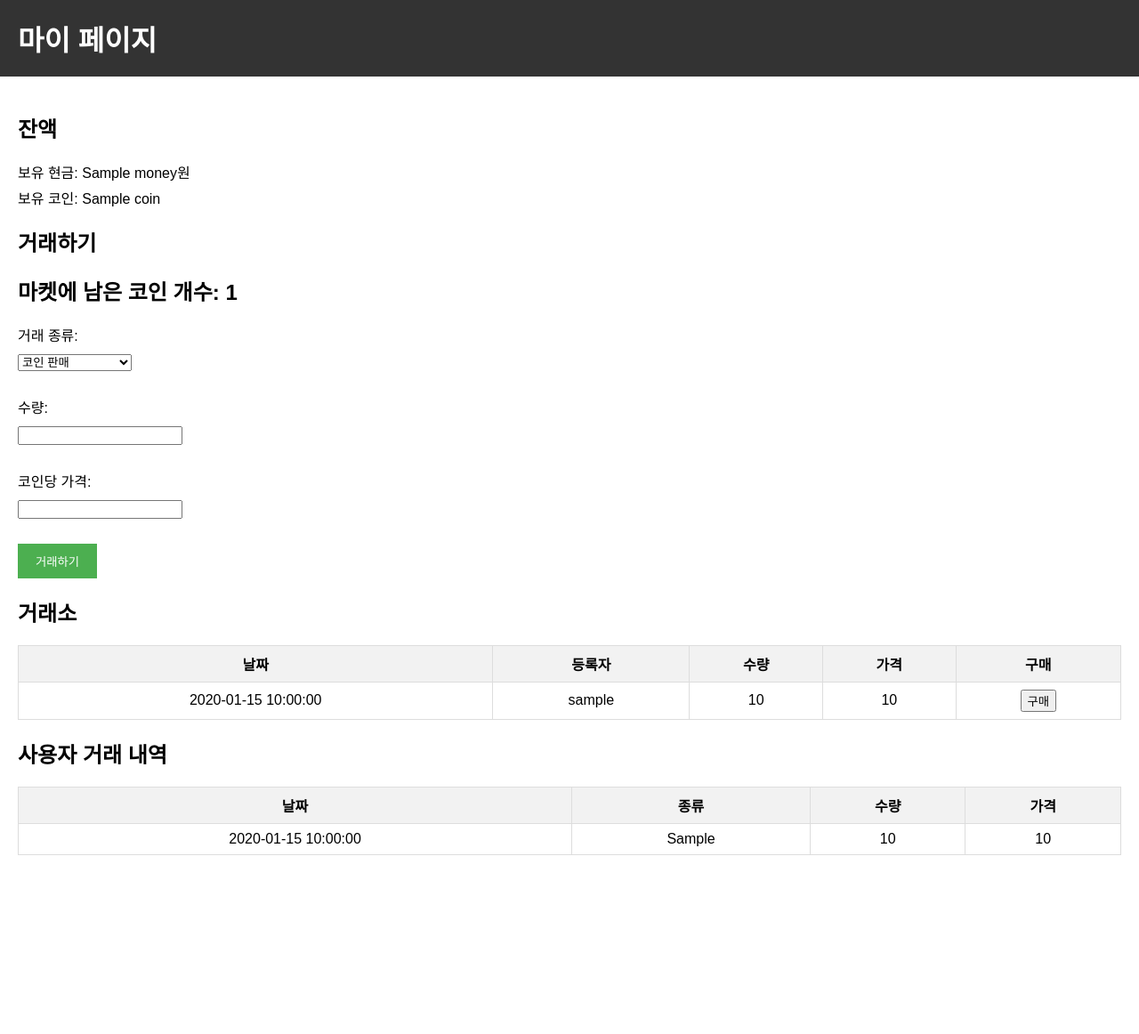
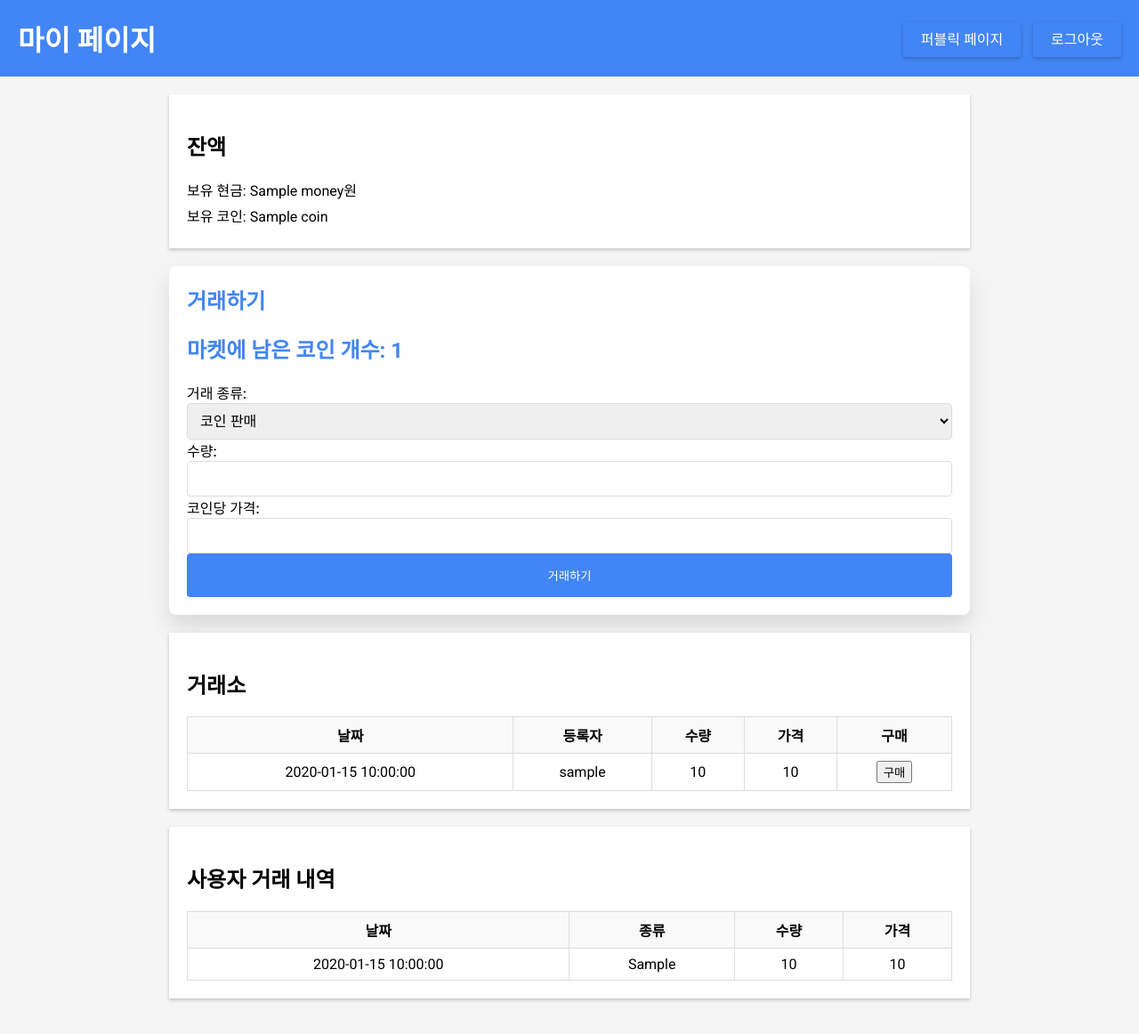
Before and after one commit to Joonw00/Software-Engineering, a Flask app: page /mypage in a window 1280 px wide. Shown: the whole page at 89% size. Before the commit the page ends 961 px from the top, so only its background shows below. Run offline with Flask 3, Linux system fonts and the light colour scheme; the visitor is signed in with stand-in values (Sample User, id 1); a database or web service that is not in the repository returns one stand-in record (values such as "Sample title").

Commit message:
디자인 갈아 엎음

```diff
--- a/routes/user_routes.py
+++ b/routes/user_routes.py
@@ -43,10 +43,10 @@ def login():
 
     # GET 요청에 대한 처리 코드
     return render_template("login.html")
-@user_bp.route("/logout")
+@user_bp.route("/logout", methods=["GET"])
 def logout():
     session.clear()
-    return redirect(url_for("user_bp.login"))
+    return redirect(url_for("user.login"))
 
 @user_bp.route('/mypage', methods=["GET", "POST"])
 def mypage():
--- a/static/css/login.css
+++ b/static/css/login.css
@@ -43,7 +43,7 @@ label {
 
 input[type="text"],
 input[type="password"] {
-    width: 100%;
+    width: 95%;
     padding: 10px;
     border: 1px solid #ccc;
     border-radius: 4px;
--- a/static/css/mypage.css
+++ b/static/css/mypage.css
@@ -1,13 +1,12 @@
-/* styles.css */
-
 body {
-    font-family: Arial, sans-serif;
+    font-family: 'Roboto', sans-serif;
     margin: 0;
     padding: 0;
+    background-color: #f5f5f5;
 }
 
 header {
-    background-color: #333;
+    background-color: #4285f4;
     color: #fff;
     padding: 20px;
 }
@@ -16,12 +15,33 @@ header h1 {
     margin: 0;
 }
 
+.header-button {
+    margin-left: 10px;
+    padding: 10px 20px;
+    background-color: #4285f4;
+    color: #fff;
+    text-decoration: none;
+    transition: 0.3s;
+    box-shadow: 0 2px 4px 0 rgba(0,0,0,0.2);
+    border-radius: 3px;
+}
+
+.header-button:hover {
+    background-color: #2b78e3;
+    box-shadow: 0 4px 8px 0 rgba(0,0,0,0.2);
+}
+
 main {
     padding: 20px;
+    max-width: 900px;
+    margin: auto;
 }
 
 section {
     margin-bottom: 20px;
+    background-color: #fff;
+    padding: 20px;
+    box-shadow: 0px 2px 4px 0px rgba(0,0,0,0.2);
 }
 
 .balance p {
@@ -41,29 +61,54 @@ section {
 }
 
 .transaction-history th {
-    background-color: #f2f2f2;
+    background-color: #f9f9f9;
+}
+.transaction {
+    background: #ffffff;
+    border-radius: 8px;
+    box-shadow: 0 14px 28px rgba(0,0,0,0.1), 0 10px 10px rgba(0,0,0,0.02);
+    padding: 20px;
+    margin-bottom: 20px;
 }
 
-.transaction form {
+.transaction h2 {
+    margin-top: 0;
+    color: #4285f4;
+}
+
+.transaction label {
+    font-weight: 500;
     margin-top: 20px;
 }
 
-.transaction label,
-.transaction input,
-.transaction select,
-.transaction input[type="submit"] {
-    display: block;
-    margin-bottom: 10px;
+.transaction input[type="text"],
+.transaction select {
+    width: 100%;
+    border: 1px solid #ddd;
+    border-radius: 4px;
+    box-sizing: border-box;
+    padding: 10px;
+    font-size: 16px;
+    transition: border 0.3s;
+}
+
+.transaction input[type="text"]:focus,
+.transaction select:focus {
+    border-color: #4285f4;
 }
 
 .transaction input[type="submit"] {
-    background-color: #4caf50;
+    width: 100%;
+    background-color: #4285f4;
     color: #fff;
-    padding: 10px 20px;
+    padding: 15px;
     border: none;
+    border-radius: 4px;
     cursor: pointer;
+    text-transform: uppercase;
+    transition: background-color 0.3s;
 }
 
 .transaction input[type="submit"]:hover {
-    background-color: #45a049;
+    background-color: #2b78e3;
 }
--- a/static/css/signup.css
+++ b/static/css/signup.css
@@ -28,7 +28,7 @@ body {
 
   input[type="text"],
   input[type="password"] {
-    width: 100%;
+    width: 95%;
     padding: 10px;
     font-size: 16px;
     border: 1px solid #ccc;
--- a/templates/mypage.html
+++ b/templates/mypage.html
@@ -4,11 +4,20 @@
     <title>마이 페이지</title>
     <link rel="stylesheet" type="text/css" href="{{ url_for('static', filename='css/mypage.css') }}">
     <script src="https://ajax.googleapis.com/ajax/libs/jquery/3.3.1/jquery.min.js"></script>
+    <link rel="preconnect" href="https://fonts.gstatic.com">
+    <link href="https://fonts.googleapis.com/css2?family=Roboto:wght@400;500;700&display=swap" rel="stylesheet">
 </head>
 <body>
     <header>
-        <h1>마이 페이지</h1>
+        <div style="display: flex; justify-content: space-between; align-items: center;">
+            <h1>마이 페이지</h1>
+            <div>
+                <a href="/public" class="header-button">퍼블릭 페이지</a>
+                <a href="/logout" class="header-button">로그아웃</a>
+            </div>
+        </div>
     </header>
+
     <main>
         <section class="balance">
             <h2>잔액</h2>
--- a/templates/signup.html
+++ b/templates/signup.html
@@ -21,6 +21,9 @@
                 <input type="password" id="password" name="password" required>
             </div>
             <input type="submit" value="가입하기">
+            <div>
+                <p><a href="/login">로그인 페이지로</a></p>
+            </div>
         </form>
     </div>
 </body>
```
Also changed, not shown: README.md.
